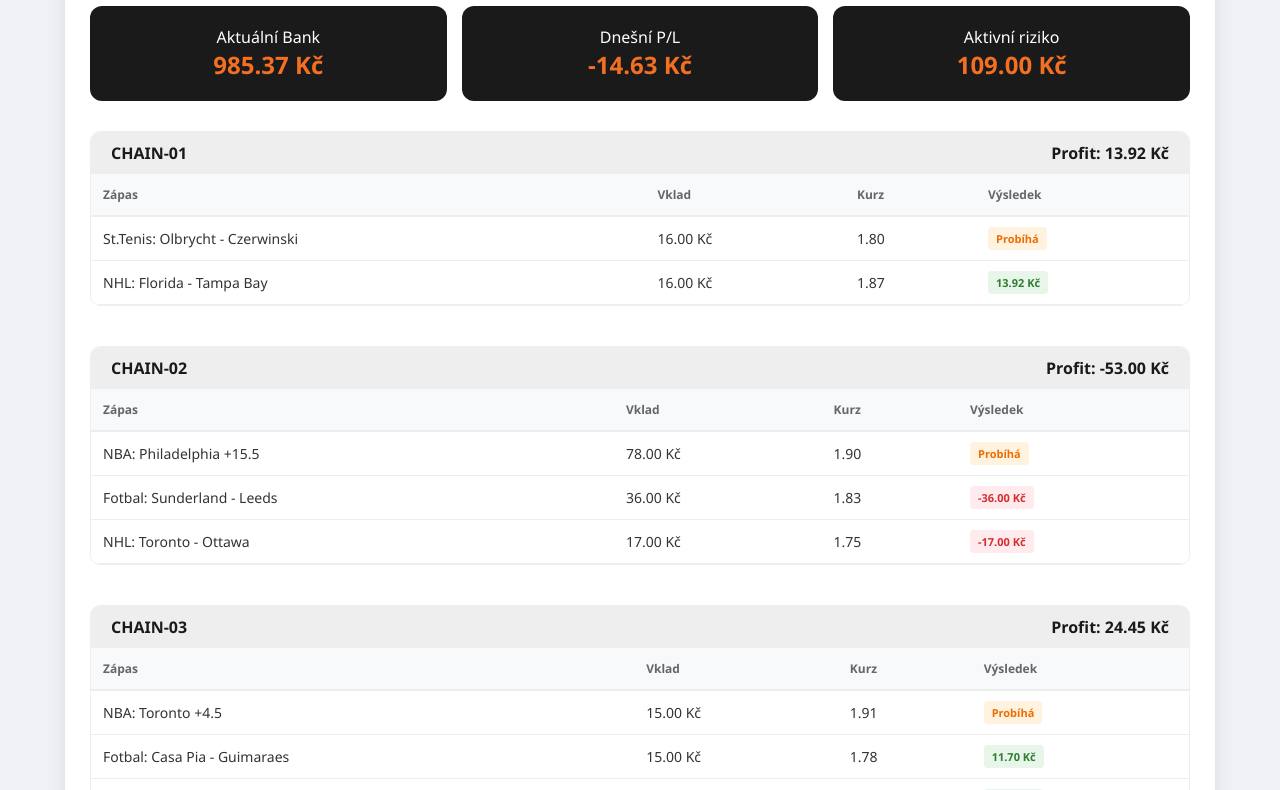
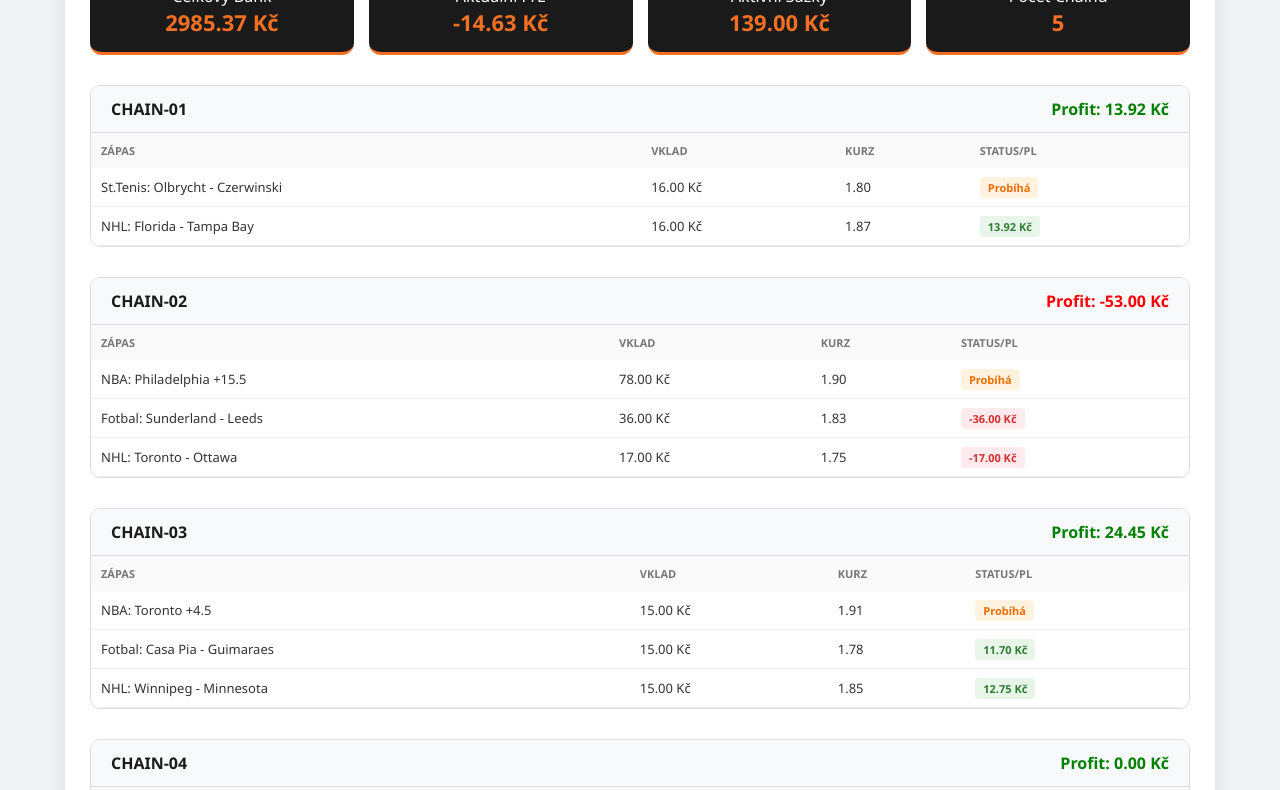
Before and after one commit to kobzajaromir-spec/Tracker, a plain HTML site: page index.html in a window 1280 px wide. Shown: the part 182-972 px from the top of the page. Drawn offline with Linux system fonts and the light colour scheme.

Commit message:
Revamp betting tracker for 5 chains support
Updated the betting tracker to support 5 chains instead of 3, enhancing the dashboard layout and statistics display.

```diff
--- a/index.html
+++ b/index.html
@@ -1,33 +1,23 @@
-Je skvělé, že už tracker běží! Aby byl přehlednější, upravil jsem kód tak, aby sázky seřadil do tří samostatných tabulek podle ID (CHAIN-01, CHAIN-02, CHAIN-03). To ti umožní lépe sledovat progres každé konkrétní řady.
-
-Zkopíruj tento kód a nahraď jím celý obsah souboru index.html na GitHubu:
-
-HTML
-
 <!DOCTYPE html>
 <html lang="cs">
 <head>
     <meta charset="UTF-8">
     <meta name="viewport" content="width=device-width, initial-scale=1.0">
-    <title>Betano Strategy Tracker - Chains</title>
+    <title>Betano Strategy Tracker - 5 Chains</title>
     <style>
         :root { --betano: #f36f21; --dark: #1a1a1a; --success: #2e7d32; --danger: #d32f2f; }
         body { font-family: 'Segoe UI', sans-serif; background: #f0f2f5; padding: 20px; color: #333; }
         .container { max-width: 1100px; margin: auto; background: white; padding: 25px; border-radius: 15px; box-shadow: 0 4px 20px rgba(0,0,0,0.1); border-top: 5px solid var(--betano); }
-        h1 { color: var(--betano); text-align: center; text-transform: uppercase; }
-
-        .stats-grid { display: grid; grid-template-columns: repeat(auto-fit, minmax(200px, 1fr)); gap: 15px; margin-bottom: 30px; }
-        .stat-card { background: var(--dark); color: white; padding: 20px; border-radius: 12px; text-align: center; }
-        .stat-val { font-size: 24px; font-weight: bold; color: var(--betano); display: block; }
-
-        .chain-section { margin-bottom: 40px; border: 1px solid #eee; border-radius: 10px; overflow: hidden; }
-        .chain-header { background: #eee; padding: 10px 20px; font-weight: bold; color: var(--dark); display: flex; justify-content: space-between; }
-
-        table { width: 100%; border-collapse: collapse; background: white; }
-        th { background: #f8f9fa; padding: 12px; text-align: left; font-size: 12px; color: #666; border-bottom: 2px solid #eee; }
-        td { padding: 12px; border-bottom: 1px solid #eee; font-size: 14px; }
-
-        .status { padding: 4px 8px; border-radius: 4px; font-size: 11px; font-weight: bold; }
+        h1 { color: var(--betano); text-align: center; text-transform: uppercase; margin-bottom: 30px; }
+        .stats-grid { display: grid; grid-template-columns: repeat(auto-fit, minmax(180px, 1fr)); gap: 15px; margin-bottom: 30px; }
+        .stat-card { background: var(--dark); color: white; padding: 15px; border-radius: 12px; text-align: center; border-bottom: 3px solid var(--betano); }
+        .stat-val { font-size: 22px; font-weight: bold; color: var(--betano); display: block; }
+        .chain-section { margin-bottom: 30px; border: 1px solid #ddd; border-radius: 10px; overflow: hidden; background: #fff; }
+        .chain-header { background: #f8f9fa; padding: 12px 20px; font-weight: bold; color: var(--dark); display: flex; justify-content: space-between; border-bottom: 1px solid #ddd; }
+        table { width: 100%; border-collapse: collapse; }
+        th { background: #fafafa; padding: 10px; text-align: left; font-size: 11px; color: #777; text-transform: uppercase; }
+        td { padding: 10px; border-bottom: 1px solid #eee; font-size: 13px; }
+        .status { padding: 3px 8px; border-radius: 4px; font-size: 11px; font-weight: bold; }
         .WIN { background: #e8f5e9; color: var(--success); }
         .LOST { background: #ffebee; color: var(--danger); }
         .LIVE { background: #fff3e0; color: #ef6c00; }
@@ -36,35 +26,40 @@ HTML
 <body>
 
 <div class="container">
-    <h1>Strategic Betting Tracker</h1>
-
+    <h1>5-Chain Strategy Dashboard</h1>
     <div class="stats-grid">
-        <div class="stat-card"><span>Aktuální Bank</span><span class="stat-val" id="bank">1000.00 Kč</span></div>
-        <div class="stat-card"><span>Dnešní P/L</span><span class="stat-val" id="pl">0.00 Kč</span></div>
-        <div class="stat-card"><span>Aktivní riziko</span><span class="stat-val" id="risk">0.00 Kč</span></div>
+        <div class="stat-card"><span>Celkový Bank</span><span class="stat-val" id="bank">3000.00 Kč</span></div>
+        <div class="stat-card"><span>Aktuální P/L</span><span class="stat-val" id="pl">0.00 Kč</span></div>
+        <div class="stat-card"><span>Aktivní Sázky</span><span class="stat-val" id="risk">0.00 Kč</span></div>
+        <div class="stat-card"><span>Počet Chainů</span><span class="stat-val">5</span></div>
     </div>
-
     <div id="chainsContainer"></div>
 </div>
 
 <script>
     const betHistory = [
-        // DATA Z TVÝCH TIKETŮ
+        // CHAIN-01
         { id: "CHAIN-01", match: "St.Tenis: Olbrycht - Czerwinski", bet: 16.00, odd: 1.80, pl: 0, status: "LIVE" },
         { id: "CHAIN-01", match: "NHL: Florida - Tampa Bay", bet: 16.00, odd: 1.87, pl: 13.92, status: "WIN" },
-
+        // CHAIN-02
         { id: "CHAIN-02", match: "NBA: Philadelphia +15.5", bet: 78.00, odd: 1.90, pl: 0, status: "LIVE" },
         { id: "CHAIN-02", match: "Fotbal: Sunderland - Leeds", bet: 36.00, odd: 1.83, pl: -36.00, status: "LOST" },
         { id: "CHAIN-02", match: "NHL: Toronto - Ottawa", bet: 17.00, odd: 1.75, pl: -17.00, status: "LOST" },
-
+        // CHAIN-03
         { id: "CHAIN-03", match: "NBA: Toronto +4.5", bet: 15.00, odd: 1.91, pl: 0, status: "LIVE" },
         { id: "CHAIN-03", match: "Fotbal: Casa Pia - Guimaraes", bet: 15.00, odd: 1.78, pl: 11.70, status: "WIN" },
-        { id: "CHAIN-03", match: "NHL: Winnipeg - Minnesota", bet: 15.00, odd: 1.85, pl: 12.75, status: "WIN" }
+        { id: "CHAIN-03", match: "NHL: Winnipeg - Minnesota", bet: 15.00, odd: 1.85, pl: 12.75, status: "WIN" },
+        // CHAIN-04
+        { id: "CHAIN-04", match: "NBA: Portland +6.5", bet: 15.00, odd: 1.95, pl: 0, status: "LIVE" },
+        // CHAIN-05
+        { id: "CHAIN-05", match: "St. Tenis: Gluszek - Kesic", bet: 15.00, odd: 1.70, pl: 0, status: "LIVE" }
     ];
+
+    const initialBank = 3000.00;
 
     function renderChains() {
         const container = document.getElementById('chainsContainer');
-        const chains = ["CHAIN-01", "CHAIN-02", "CHAIN-03"];
+        const chains = ["CHAIN-01", "CHAIN-02", "CHAIN-03", "CHAIN-04", "CHAIN-05"];
         let totalPL = 0;
         let totalRisk = 0;
 
@@ -72,40 +67,17 @@ HTML
             const chainBets = betHistory.filter(b => b.id === chainId);
             const chainPL = chainBets.reduce((sum, b) => sum + b.pl, 0);
             totalPL += chainPL;
-
             const rows = chainBets.map(b => {
-                if(b.status === 'LIVE') totalRisk += b.bet;
-                return `
-                    <tr>
-                        <td>${b.match}</td>
-                        <td>${b.bet.toFixed(2)} Kč</td>
-                        <td>${b.odd.toFixed(2)}</td>
-                        <td><span class="status ${b.status}">${b.status === 'LIVE' ? 'Probíhá' : b.pl.toFixed(2) + ' Kč'}</span></td>
-                    </tr>
-                `;
+                if(b.status === 'LIVE' && b.bet > 0) totalRisk += b.bet;
+                return `<tr><td>${b.match}</td><td>${b.bet.toFixed(2)} Kč</td><td>${b.odd.toFixed(2)}</td><td><span class="status ${b.status}">${b.status === 'LIVE' ? 'Probíhá' : b.pl.toFixed(2) + ' Kč'}</span></td></tr>`;
             }).join('');
-
-            return `
-                <div class="chain-section">
-                    <div class="chain-header">
-                        <span>${chainId}</span>
-                        <span>Profit: ${chainPL.toFixed(2)} Kč</span>
-                    </div>
-                    <table>
-                        <thead>
-                            <tr><th>Zápas</th><th>Vklad</th><th>Kurz</th><th>Výsledek</th></tr>
-                        </thead>
-                        <tbody>${rows}</tbody>
-                    </table>
-                </div>
-            `;
+            return `<div class="chain-section"><div class="chain-header"><span>${chainId}</span><span style="color:${chainPL >= 0 ? 'green' : 'red'}">Profit: ${chainPL.toFixed(2)} Kč</span></div><table><thead><tr><th>Zápas</th><th>Vklad</th><th>Kurz</th><th>Status/PL</th></tr></thead><tbody>${rows}</tbody></table></div>`;
         }).join('');
 
-        document.getElementById('bank').innerText = (1000 + totalPL).toFixed(2) + " Kč";
-        document.getElementById('pl').innerText = totalPL.toFixed(2) + " Kč";
+        document.getElementById('bank').innerText = (initialBank + totalPL).toFixed(2) + " Kč";
+        document.getElementById('pl').innerText = (totalPL >= 0 ? "+" : "") + totalPL.toFixed(2) + " Kč";
         document.getElementById('risk').innerText = totalRisk.toFixed(2) + " Kč";
     }
-
     window.onload = renderChains;
 </script>
 </body>
```
